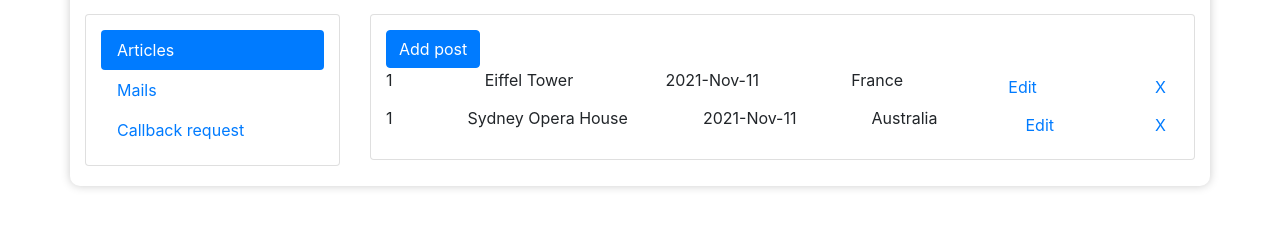
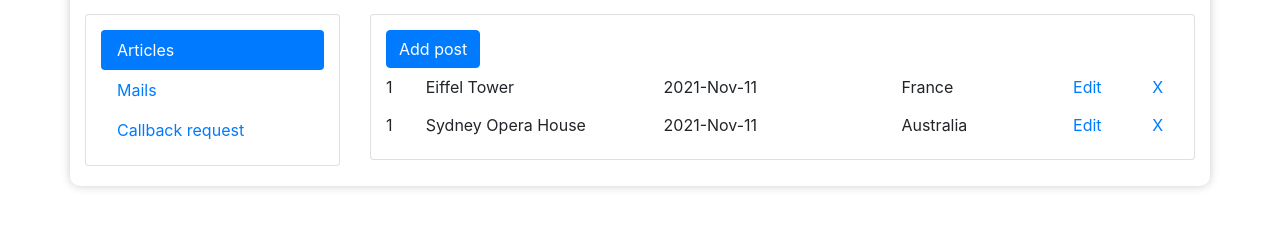
Before and after one commit to henry88lay/Lets-Travel, a website: page application/public/admin/index.html in a window 1280 px wide. Shown: the part 197-424 px from the top of the page. Drawn offline with nearby package versions, Linux system fonts and the light colour scheme.

Commit message:
added the widths towards the page of the styling

```diff
--- a/application/public/admin/index.html
+++ b/application/public/admin/index.html
@@ -70,21 +70,21 @@
                                     aria-labelledby="v-pills-home-tab">
                                         <button class="btn btn-primary">Add post</button>
                                         <div class="articles">
-                                            <article class="d-flex justify-content-between">
-                                                <div class="id">1</div>
-                                                <div class="name">Eiffel Tower</div>
-                                                <div class="date">2021-Nov-11</div>
-                                                <div class="country">France</div>
-                                                <div class="edit"><button class="btn btn-link">Edit</button></div>
-                                                <div class="remove"><button class="btn btn-link">X</button></div>
+                                            <article class="d-flex justify-content-between align-items-center">
+                                                <div class="id w5">1</div>
+                                                <div class="name w30">Eiffel Tower</div>
+                                                <div class="date w30">2021-Nov-11</div>
+                                                <div class="country w20">France</div>
+                                                <div class="edit w10"><button class="btn btn-link">Edit</button></div>
+                                                <div class="remove w5"><button class="btn btn-link">X</button></div>
                                             </article>
-                                            <article class="d-flex justify-content-between">
-                                                <div class="id">1</div>
-                                                <div class="name">Sydney Opera House</div>
-                                                <div class="date">2021-Nov-11</div>
-                                                <div class="country">Australia</div>
-                                                <div class="edit"><button class="btn btn-link">Edit</button></div>
-                                                <div class="remove"><button class="btn btn-link">X</button></div>
+                                            <article class="d-flex justify-content-between align-items-center">
+                                                <div class="id w5">1</div>
+                                                <div class="name w30">Sydney Opera House</div>
+                                                <div class="date w30">2021-Nov-11</div>
+                                                <div class="country w20">Australia</div>
+                                                <div class="edit w10"><button class="btn btn-link">Edit</button></div>
+                                                <div class="remove w5"><button class="btn btn-link">X</button></div>
                                             </article>
                                         </div>
                                 </div>
--- a/application/public/css/styles.css
+++ b/application/public/css/styles.css
@@ -27,3 +27,19 @@ footer>.container, footer .row {
 .card-block {
     padding: 15px;
 }
+
+.w30 {
+    width: 30%;
+}
+
+.w20 {
+    width: 20%;
+}
+
+.w10 {
+    width: 10%;
+}
+
+.w5 {
+    width: 5%;
+}
```
